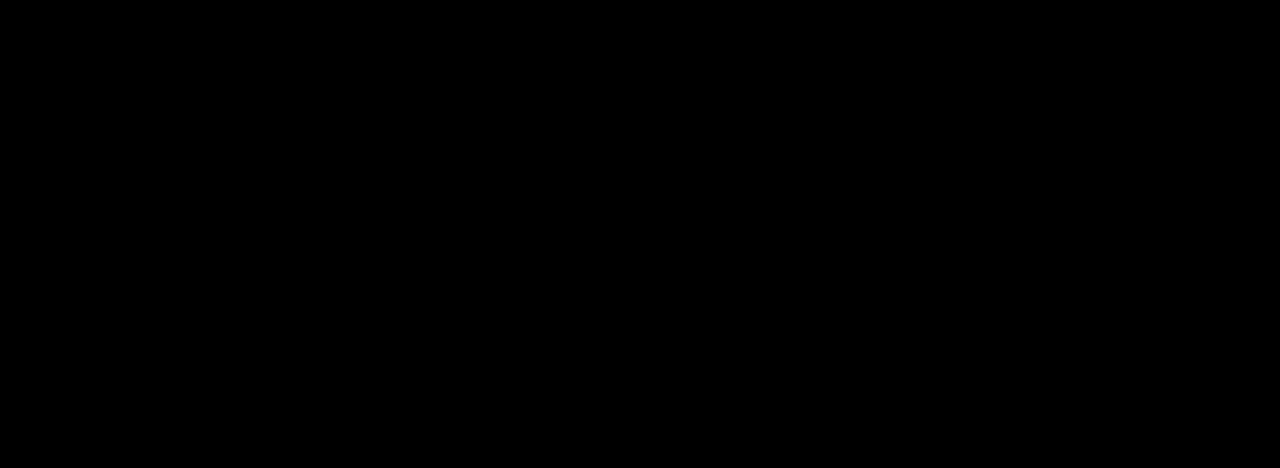
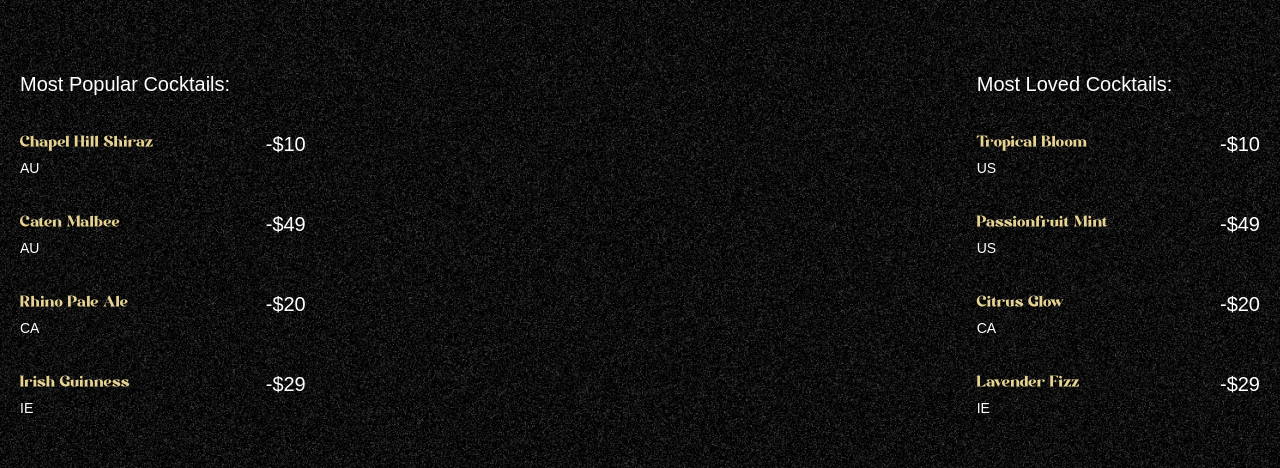
Before and after one commit to ThisIsSumit/cocktails, a React (Vite) app: page / in a window 1280 px wide. Shown: the part 890-1358 px from the top of the page. Built offline with nearby package versions, Linux system fonts and the light colour scheme; a web font is replaced by a local one.

Commit message:
implement the Cocktails Section

```diff
--- a/src/App.jsx
+++ b/src/App.jsx
@@ -4,6 +4,7 @@
 import {useGSAP} from "@gsap/react";
 import {Navbar} from "./components/Navbar.jsx";
 import {Hero} from "./components/Hero.jsx";
+import {Cocktails} from "./components/Cocktails.jsx";
 
 gsap.registerPlugin(ScrollTrigger);
 
@@ -12,6 +13,7 @@
        <main>
            <Navbar></Navbar>
            <Hero></Hero>
+           <Cocktails></Cocktails>
 
        </main>
     )
--- /dev/null
+++ b/src/components/Cocktails.jsx
@@ -0,0 +1,67 @@
+import React from 'react'
+import {cocktailLists, mockTailLists} from "../constants/index.js";
+import {useGSAP} from "@gsap/react";
+import gsap from  "gsap"
+
+
+export const Cocktails = () => {
+
+    useGSAP(()=>{
+        const parallaxTimeline=gsap.timeline({
+            scrollTrigger:{
+                trigger:'#cocktails',
+                start:'top 30%',
+                end:'bottom 80%',
+                scrub:true
+            }
+        });
+        parallaxTimeline.from('#c-left-leaf',{
+            x:-100,y:100
+            }
+        ).from('#c-right-leaf',{x:100,y:100})
+
+    });
+    return (
+        <section id="cocktails" className="noisy">
+            <img src='/images/cocktail-left-leaf.png'
+                 alt='left-leaf' className='left-leaf'
+                 id="c-left-leaf"/>
+            <img src='/images/cocktail-right-leaf.png'
+                 alt='right-leaf' className='right-leaf'
+                 id="c-right-leaf"/>
+
+            <div className="list">
+            <div className="popular">
+            <h2>Most Popular Cocktails:</h2>
+                <ul>
+                    {cocktailLists.map((drink)=>(
+                        <li key={drink.id}>
+                            <div className="md:me-28">
+                                <h3>{drink.name}</h3>
+                                <p>{drink.country}</p>
+                            </div>
+                            <span>-{drink.price}</span>
+
+                        </li>
+                    ))}
+                </ul>
+            </div>
+                <div className="loved">
+                    <h2>Most Loved Cocktails:</h2>
+                    <ul>
+                        {mockTailLists.map((drink)=>(
+                            <li key={drink.id}>
+                                <div className="md:me-28">
+                                    <h3>{drink.name}</h3>
+                                    <p>{drink.country}</p>
+                                </div>
+                                <span>-{drink.price}</span>
+
+                            </li>
+                        ))}
+                    </ul>
+                </div>
+            </div>
+        </section>
+    )
+}
--- a/src/components/Navbar.jsx
+++ b/src/components/Navbar.jsx
@@ -14,17 +14,16 @@
              }
              }
          );
-        navTween.fromTo('nav',{
-            backgroundColor:'transparent'
-
-        },
-
-            {
-                backgroundColor:'#00000050',
-                backgroundFilter:'blur(10px)',
-                duration:1,
-                ease:'power1.inOut'
-            })
+         navTween.fromTo('nav',
+             { backgroundColor: 'transparent', backdropFilter: 'blur(0px)', WebkitBackdropFilter: 'blur(0px)' },
+             {
+                 backgroundColor: '#00000050',
+                 backdropFilter: 'blur(10px)',
+                 WebkitBackdropFilter: 'blur(10px)',
+                 duration: 1,
+                 ease: 'power1.inOut'
+             }
+         );
 
      })
     return (
```
